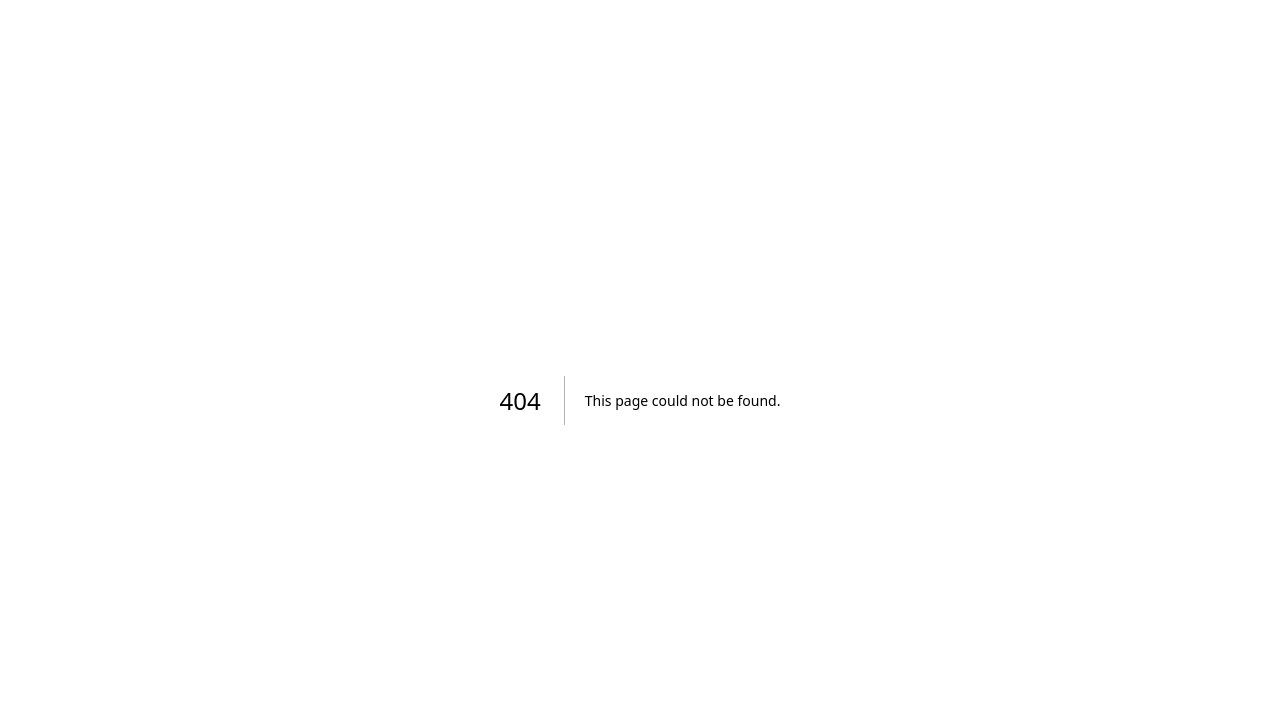
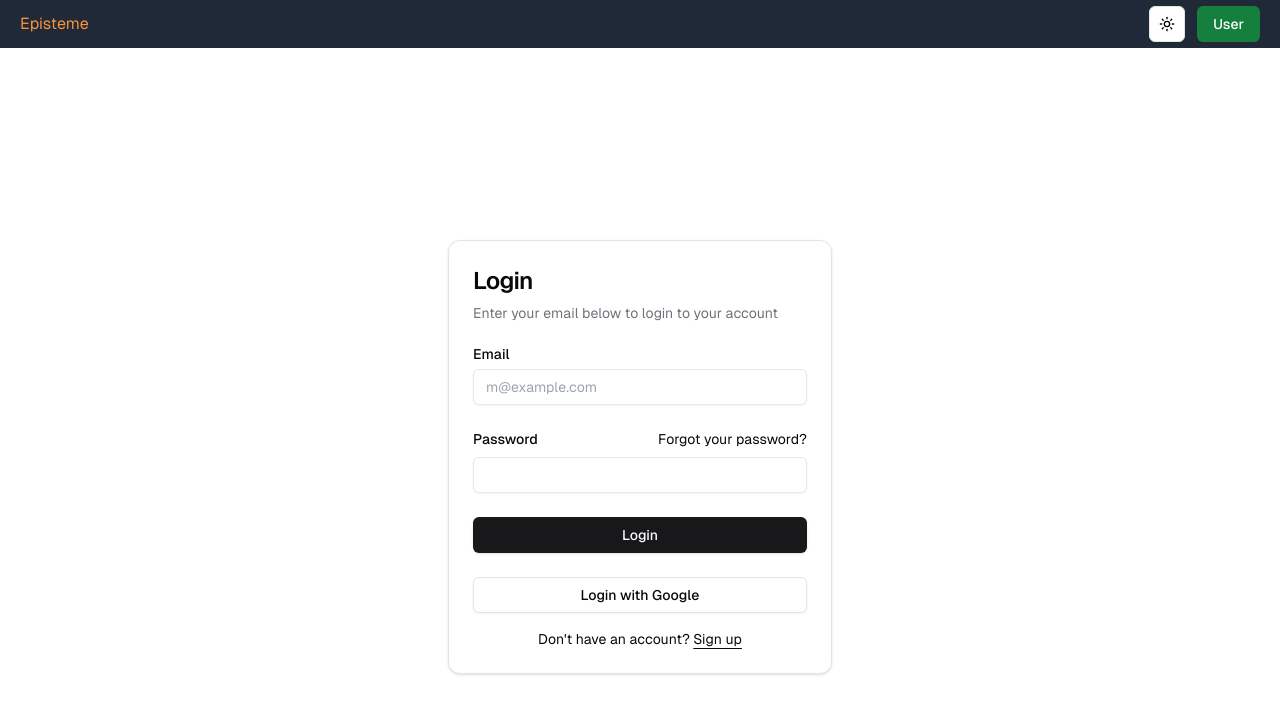
Before and after one commit to DemianVoksi/question-builder, a Next.js app: page /login in a window 1280 px wide. Before the commit this address had no page. Shown: the top 714 px of the page. Built offline with nearby package versions, Linux system fonts and the light colour scheme.

Commit message:
login page

```diff
--- /dev/null
+++ b/app/login/page.tsx
@@ -0,0 +1,13 @@
+import { LoginForm } from '@/components/loginForm';
+import Navbar from '@/components/navbar';
+
+export default function Page() {
+	return (
+		<div className='items-center justify-items-center min-h-screen font-[family-name:var(--font-geist-sans)]'>
+			<Navbar />
+			<div className='w-full max-w-sm mt-48'>
+				<LoginForm />
+			</div>
+		</div>
+	);
+}
```
